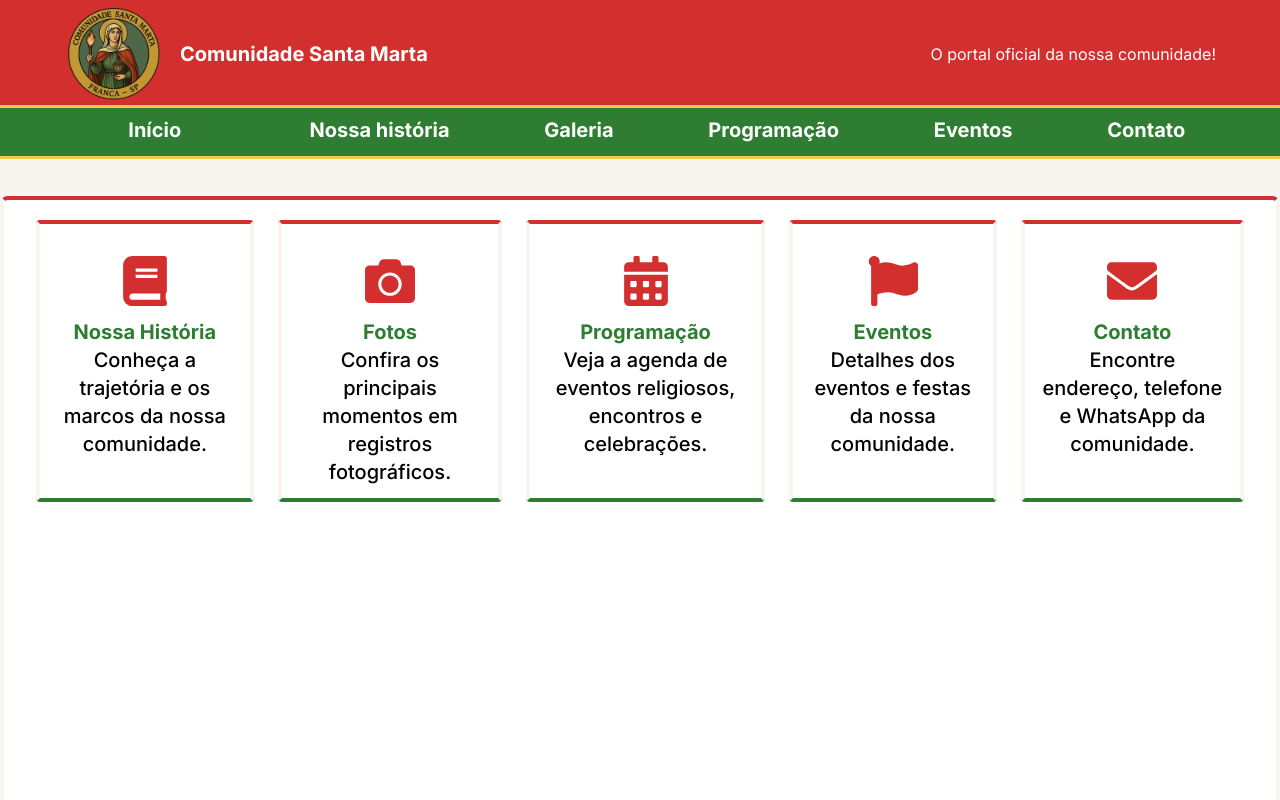
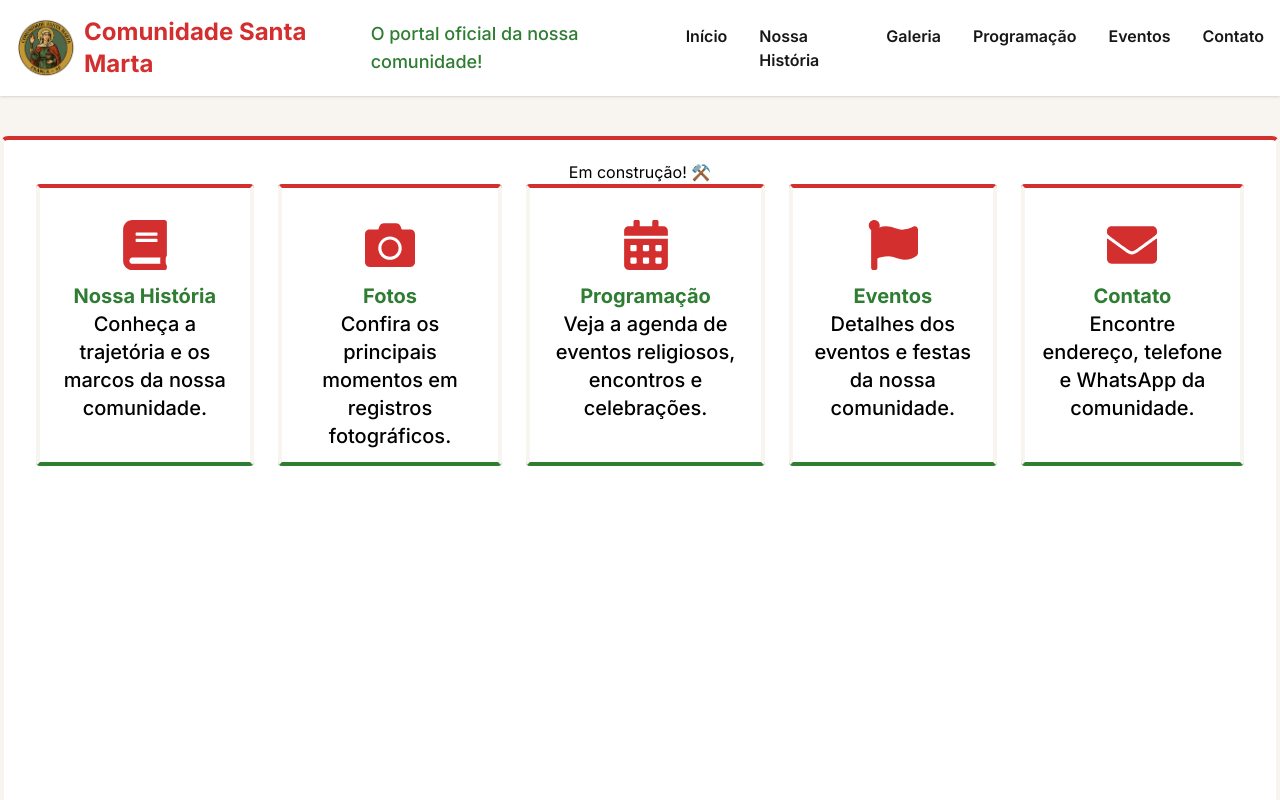
Before and after one commit to JoaoVictorCRP/cardapio-junino-santa-marta, a Next.js app in the folder comunidade-santa-marta/: page / in a window 1280 px wide. Shown: the top 800 px of the page. Built offline with nearby package versions, Linux system fonts and the light colour scheme.

Commit message:
refactor | header reformulado

```diff
--- a/comunidade-santa-marta/app/components/Header.js
+++ b/comunidade-santa-marta/app/components/Header.js
@@ -1,22 +1,73 @@
 import Image from "next/image";
+import Link from "next/link";
 
 export default function Header() {
     return (
-        <header className="bg-primary shadow-md pt-1 pb-1 text-black">
-            <div className="max-w-6xl mx-auto flex items-center justify-between text-white">
-                <div className="flex items-center space-x-4">
-                    <Image
-                        src="/logo.png"
-                        width={100}
-                        height={100}
-                        alt="Comunidade Santa Marta"
-                    />
-                    <h1 className="text-xl font-bold">Comunidade Santa Marta</h1>
+        <header className="bg-white shadow-sm py-4">
+            <div className="container mx-auto flex items-center justify-between px-4">
+                {/* Logo e Nome da Comunidade */}
+                <div className="flex items-center space-x-3">
+                    <Link href="/" className="flex items-center">
+                        <Image
+                            src="/logo.png"
+                            width={60}
+                            height={60}
+                            alt="Comunidade Santa Marta"
+                        />
+                        <h1 className="text-2xl font-bold text-primary ml-2">
+                            Comunidade Santa Marta
+                        </h1>
+                    </Link>
                 </div>
 
-                <div>
-                    <h3>O portal oficial da nossa comunidade!</h3>
+                {/* Frase de Boas-Vindas ou Navegação Principal */}
+                <div className="hidden md:block"> {/* Esconde em telas pequenas, mostra em telas médias/grandes */}
+                    <p className="text-secondary text-lg font-medium">
+                        O portal oficial da nossa comunidade!
+                    </p>
                 </div>
+
+                {/* Menu de Navegação - agora na parte superior direita */}
+                <nav className="hidden lg:block"> {/* Esconde em telas pequenas/médias, mostra em telas grandes */}
+                    <ul className="flex space-x-8">
+                        <li>
+                            <Link href="/" className="text-text-color hover:text-secondary font-semibold transition-colors duration-200">
+                                Início
+                            </Link>
+                        </li>
+                        <li>
+                            <Link href="/nossa-historia" className="text-text-color hover:text-secondary font-semibold transition-colors duration-200">
+                                Nossa História
+                            </Link>
+                        </li>
+                        <li>
+                            <Link href="/galeria" className="text-text-color hover:text-secondary font-semibold transition-colors duration-200">
+                                Galeria
+                            </Link>
+                        </li>
+                        <li>
+                            <Link href="/programacao" className="text-text-color hover:text-secondary font-semibold transition-colors duration-200">
+                                Programação
+                            </Link>
+                        </li>
+                        <li>
+                            <Link href="/eventos" className="text-text-color hover:text-secondary font-semibold transition-colors duration-200">
+                                Eventos
+                            </Link>
+                        </li>
+                        <li>
+                            <Link href="/contato" className="text-text-color hover:text-secondary font-semibold transition-colors duration-200">
+                                Contato
+                            </Link>
+                        </li>
+                    </ul>
+                </nav>
+
+                {/* Adicionar um ícone de menu hamburger para mobile (ex: Heroicons) */}
+                <button className="lg:hidden text-text-color text-2xl">
+                    {/* Você pode usar um ícone como <Bars3Icon className="h-6 w-6" /> do @heroicons/react */}
+                    ☰ {/* Exemplo simples, substitua por um ícone de verdade */}
+                </button>
             </div>
         </header>
     )
--- a/comunidade-santa-marta/app/components/Navbar.js
+++ /dev/null
@@ -1,45 +0,0 @@
-import Link from "next/link";
-
-export default function Navbar() {
-    return (
-        <nav className="text-center bg-secondary text-white h-12 outline-solid outline-accent pt-2">
-            <ul className="flex place-content-evenly text-xl font-bold">
-                <Link href="/" className="hover:opacity-70 w-30">
-                    <li>
-                        <p>Início</p>
-                    </li>
-                </Link>
-
-                <Link href="/" className="hover:opacity-70 w-auto">
-                    <li>
-                        <p>Nossa história</p>
-                    </li>
-                </Link>
-
-                <Link href="/" className="hover:opacity-70 w-auto">
-                    <li>
-                        <p>Galeria</p>
-                    </li>
-                </Link>
-
-                <Link href="/" className="hover:opacity-70 w-auto">
-                    <li>
-                        <p>Programação</p>
-                    </li>
-                </Link>
-
-                <Link href="/" className="hover:opacity-70 w-auto">
-                    <li>
-                        <p>Eventos</p>
-                    </li>
-                </Link>
-
-                <Link href="/contato" className="hover:opacity-70 w-auto">
-                    <li>
-                        <p>Contato</p>
-                    </li>
-                </Link>
-            </ul>
-        </nav>
-    );
-}
--- a/comunidade-santa-marta/app/page.js
+++ b/comunidade-santa-marta/app/page.js
@@ -1,5 +1,4 @@
 import Header from "./components/Header";
-import Navbar from "@/app/components/Navbar";
 import Section from "@/app/components/Section";
 import Card from "@/app/components/Card";
 import { FaBook, FaCamera, FaCalendarAlt, FaFlag, FaEnvelope } from "react-icons/fa";
@@ -8,8 +7,8 @@ export default function Home() {
   return (
     <div>
       <Header/>
-      <Navbar/>
       <Section>
+          <h1 className="text-center"> Em construção! ⚒️</h1>
           <div className="flex">
               <Card
                   icon={<FaBook size={50} color={"#d32f2f"}/>}
--- a/comunidade-santa-marta/package.json
+++ b/comunidade-santa-marta/package.json
@@ -9,6 +9,10 @@
     "lint": "next lint"
   },
   "dependencies": {
+    "@emotion/react": "^11.14.0",
+    "@emotion/styled": "^11.14.0",
+    "@mui/icons-material": "^7.1.0",
+    "@mui/material": "^7.1.0",
     "next": "15.3.2",
     "postcss": "^8.5.3",
     "react": "^19.0.0",
```
Also changed, not shown: 1 other file (tests, documents, lock files or other folders).
